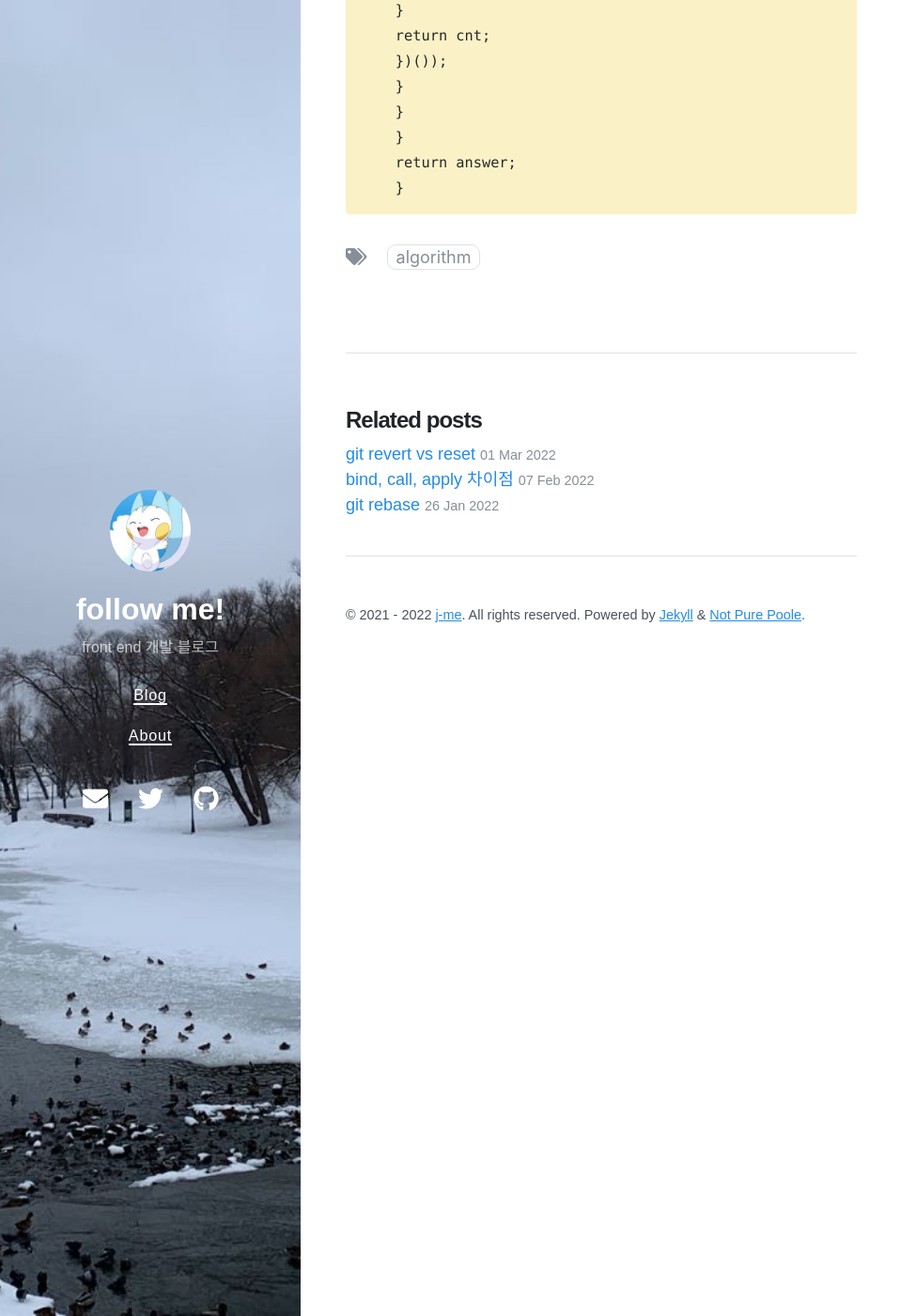
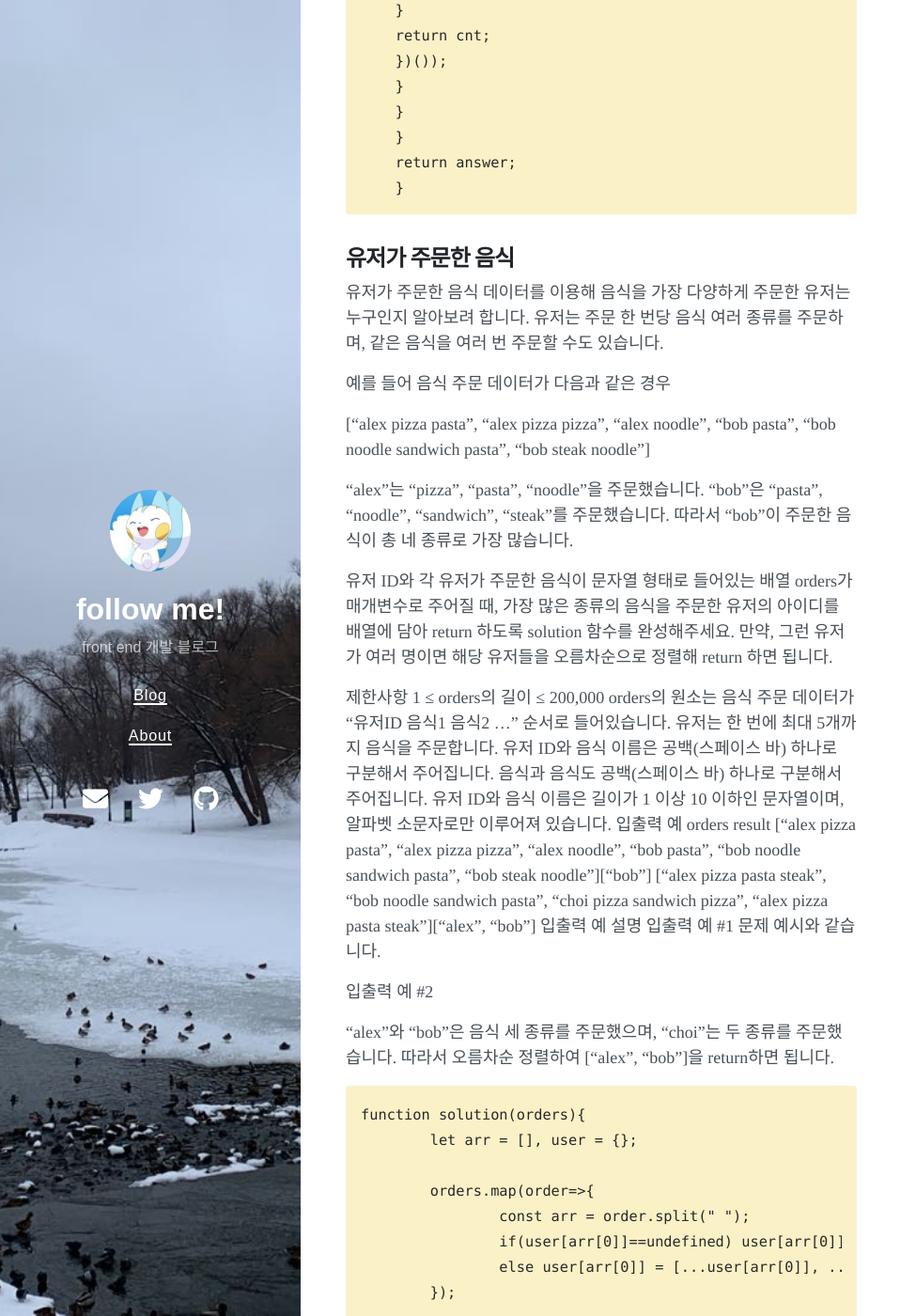
Before and after one commit to micmacbox/blog, a Jekyll site: the page built from _posts/2022-03-28-algorithm.md, in a window 1280 px wide and 1400 px high, scrolled down 772 px. Shown: the whole window at 94% size, without its empty margins (0-975 px from the left). Built offline with Jekyll 4.4.1, drawn with Linux system fonts in a browser that asks for light colours; nearby versions of some CDN libraries; some of the changed text lies outside the part shown.

Commit message:
post: 알고리즘

````diff
--- a/_posts/2022-03-28-algorithm.md
+++ b/_posts/2022-03-28-algorithm.md
@@ -40,3 +40,57 @@ date: 2022-03-28 15:32 +0800
     return answer;
     }
 ```
+
+## 유저가 주문한 음식
+
+유저가 주문한 음식 데이터를 이용해 음식을 가장 다양하게 주문한 유저는 누구인지 알아보려 합니다. 유저는 주문 한 번당 음식 여러 종류를 주문하며, 같은 음식을 여러 번 주문할 수도 있습니다.
+
+예를 들어 음식 주문 데이터가 다음과 같은 경우
+
+["alex pizza pasta", "alex pizza pizza", "alex noodle", "bob pasta", "bob noodle sandwich pasta", "bob steak noodle"]
+
+"alex"는 "pizza", "pasta", "noodle"을 주문했습니다.
+"bob"은 "pasta", "noodle", "sandwich", "steak"를 주문했습니다.
+따라서 "bob"이 주문한 음식이 총 네 종류로 가장 많습니다.
+
+유저 ID와 각 유저가 주문한 음식이 문자열 형태로 들어있는 배열 orders가 매개변수로 주어질 때, 가장 많은 종류의 음식을 주문한 유저의 아이디를 배열에 담아 return 하도록 solution 함수를 완성해주세요. 만약, 그런 유저가 여러 명이면 해당 유저들을 오름차순으로 정렬해 return 하면 됩니다.
+
+제한사항
+1 ≤ orders의 길이 ≤ 200,000
+orders의 원소는 음식 주문 데이터가 "유저ID 음식1 음식2 ..." 순서로 들어있습니다.
+유저는 한 번에 최대 5개까지 음식을 주문합니다.
+유저 ID와 음식 이름은 공백(스페이스 바) 하나로 구분해서 주어집니다.
+음식과 음식도 공백(스페이스 바) 하나로 구분해서 주어집니다.
+유저 ID와 음식 이름은 길이가 1 이상 10 이하인 문자열이며, 알파벳 소문자로만 이루어져 있습니다.
+입출력 예
+orders result
+["alex pizza pasta", "alex pizza pizza", "alex noodle", "bob pasta", "bob noodle sandwich pasta", "bob steak noodle"]["bob"]
+["alex pizza pasta steak", "bob noodle sandwich pasta", "choi pizza sandwich pizza", "alex pizza pasta steak"]["alex", "bob"]
+입출력 예 설명
+입출력 예 #1
+문제 예시와 같습니다.
+
+입출력 예 #2
+
+"alex"와 "bob"은 음식 세 종류를 주문했으며, "choi"는 두 종류를 주문했습니다. 따라서 오름차순 정렬하여 ["alex", "bob"]을 return하면 됩니다.
+
+```
+function solution(orders){
+	let arr = [], user = {};
+
+	orders.map(order=>{
+	        const arr = order.split(" ");
+	        if(user[arr[0]]==undefined) user[arr[0]] = [...arr];
+	        else user[arr[0]] = [...user[arr[0]], ...arr];
+	});
+
+	for(key in user){
+	    user[key] = [...new Set(user[key])];
+	    arr.push(user[key]);
+	}
+
+	let max = Math.max.apply(Math, arr.map(el=>{ return el.length }));
+	answer = arr.filter(_=> _.length === max).reduce((acc, _)=>{acc.push(_[0]); return acc;},[]);
+	return answer;
+}
+```
````
